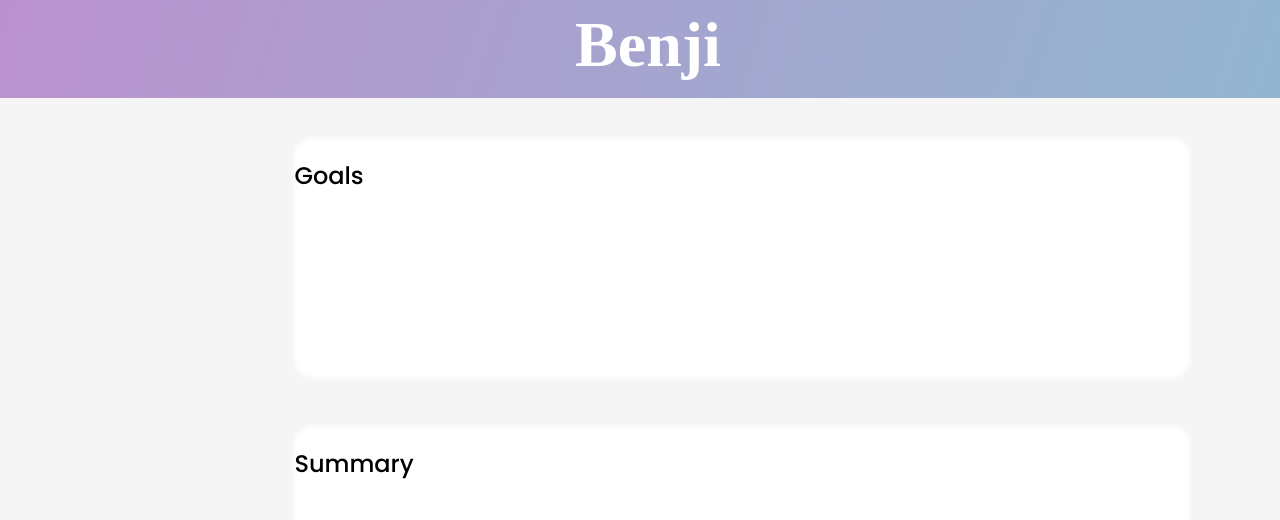
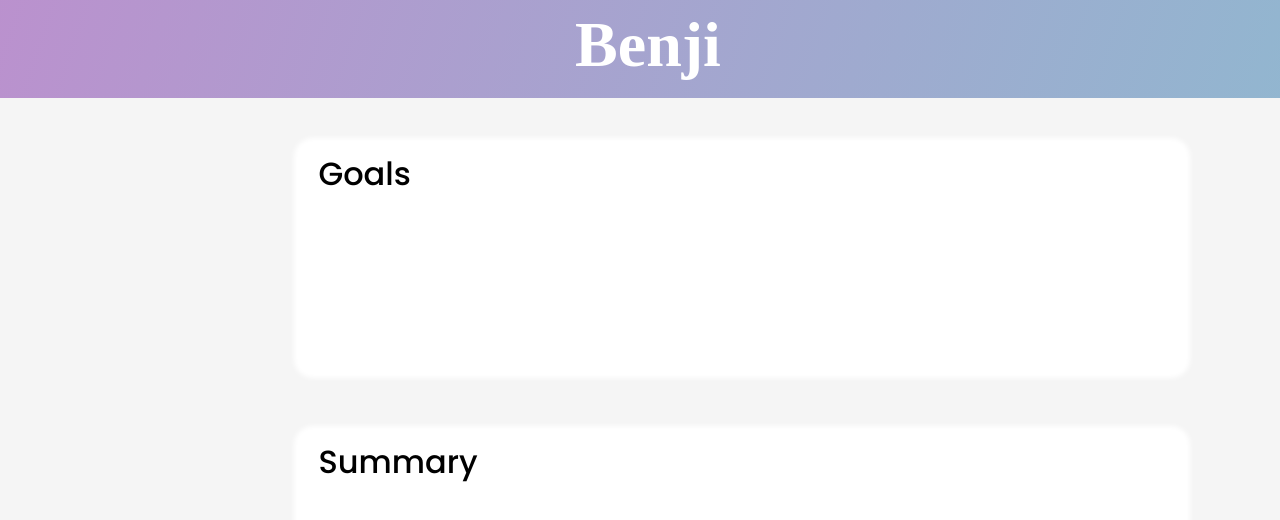
Before and after one commit to victorsandru/Benji, a React (Create React App) app in the folder benji/: page /goals in a window 1280 px wide. Shown: the top 520 px of the page. Built offline with nearby package versions, Linux system fonts and the light colour scheme; a web font is replaced by a local one.

Commit message:
Adjust location and size of the Section header

```diff
--- a/benji/src/components/Section.css
+++ b/benji/src/components/Section.css
@@ -27,4 +27,6 @@ section {
 h1 {
     font-family: 'Poppins', sans-serif;
     font-weight: 500;
+    font-size: 2rem;
+    margin: 0.75rem 0 0 1.5rem;
 }
```
